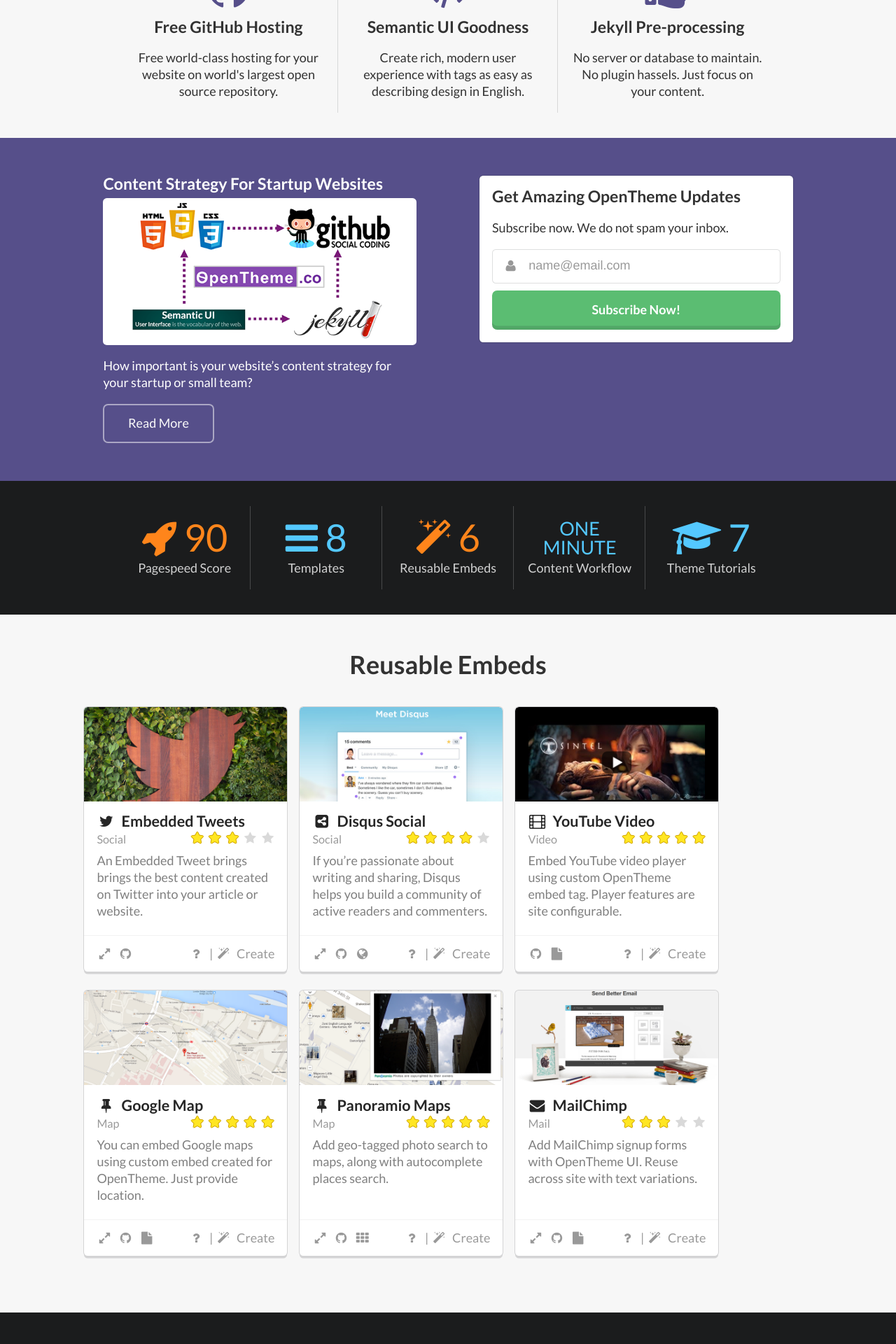
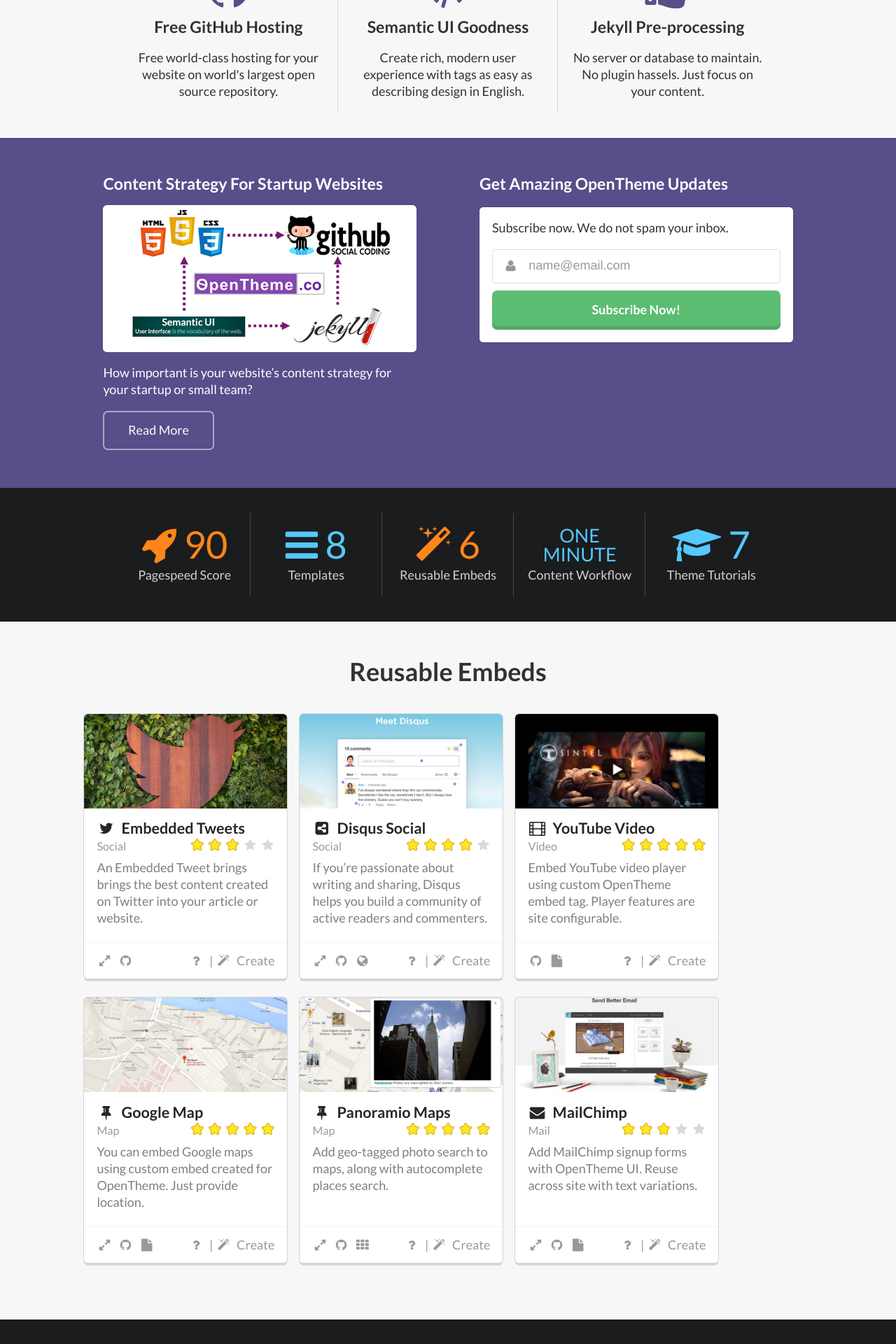
Before and after one commit to manavsehgal/opentheme, a Jekyll site: the page built from index.html, in a window 1280 px wide. Shown: the part 528-2448 px from the top of the page at 70% size. Built offline with Jekyll 4.4.1, drawn with Linux system fonts in a browser that asks for light colours; nearby versions of some CDN libraries.

Commit message:
Extra pading for thumbs, consistent with other elements

```diff
--- a/_includes/embed-mailchimp.html
+++ b/_includes/embed-mailchimp.html
@@ -1,7 +1,6 @@
 <!-- Begin MailChimp Signup Form -->
 <div id="mc_embed_signup" class="ui form segment">
   <form action="//opentheme.us9.list-manage.com/subscribe/post?u={{ site.mailchimp_u }}&amp;id={{ site.mailchimp_id }}" method="post" id="mc-embedded-subscribe-form" name="mc-embedded-subscribe-form" class="validate" target="_blank" novalidate>
-    <h3 class="ui header">{{ include.header }}</h3>
     <p>{{ include.tagline }}</p>
     <div class="field">
       <div class="ui left icon input">
--- a/css/global.css
+++ b/css/global.css
@@ -86,8 +86,8 @@
 }
 
 .global .thumb-img {
-  margin-top: 5px;
-  margin-bottom: 5px;
+  margin-top: 15px;
+  margin-bottom: 15px;
 }
 
 /*--------------
--- a/index.html
+++ b/index.html
@@ -38,7 +38,8 @@
         {% include feature-post.html %}
       </div>
       <div class="eight wide column">
-        {% include embed-mailchimp.html header="Get Amazing OpenTheme Updates" tagline="Subscribe now. We do not spam your inbox." button="Subscribe Now!" %}
+        <h3 class="ui inverted header">Get Amazing OpenTheme Updates</h3>
+        {% include embed-mailchimp.html tagline="Subscribe now. We do not spam your inbox." button="Subscribe Now!" %}
       </div>
     </div>
   </div>
```
